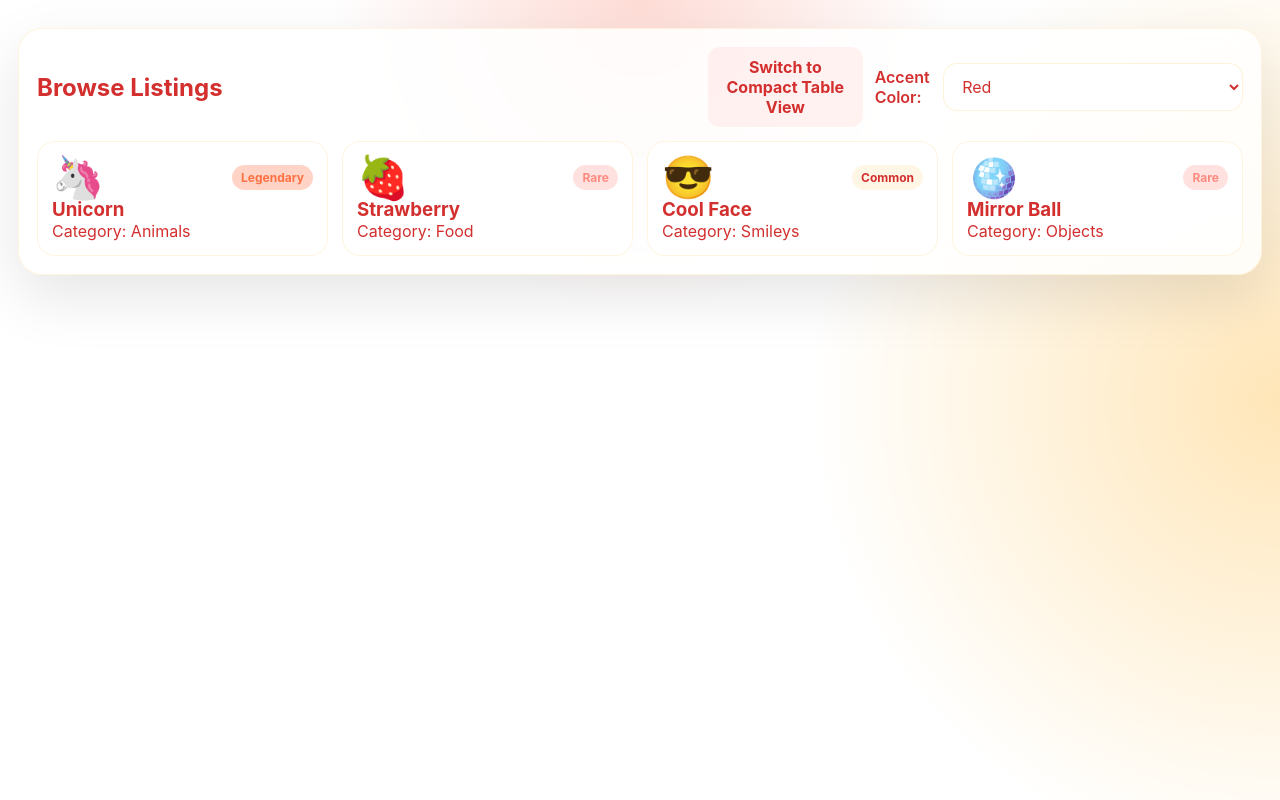
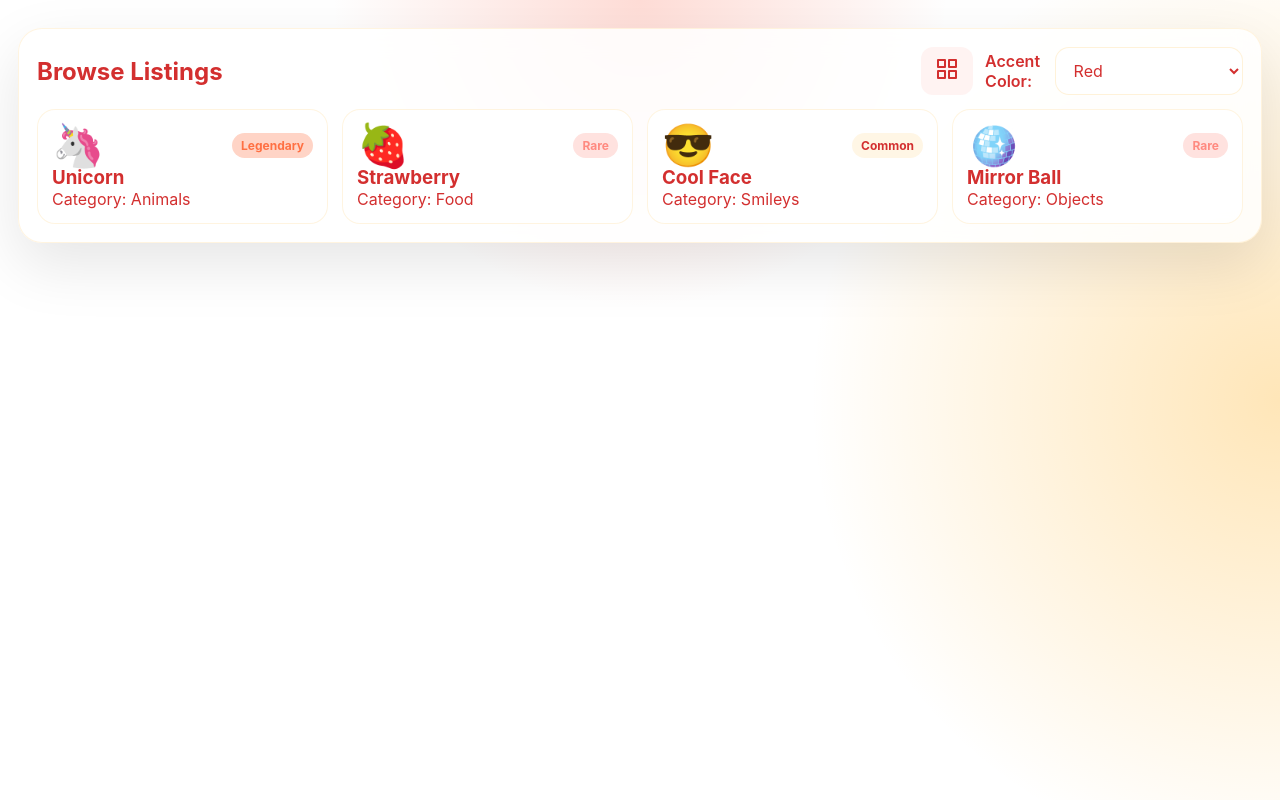
Before and after one commit to pri-m-05/emoji-exchange, a React (Vite) app in the folder emoji-exchange-starter/: page / in a window 1280 px wide. Built offline with nearby package versions, Linux system fonts and the light colour scheme.

Commit message:
feat: use icons for grid and list view toggle button

```diff
--- a/emoji-exchange-starter/src/App.tsx
+++ b/emoji-exchange-starter/src/App.tsx
@@ -44,7 +44,20 @@ export default function App() {
           <h2>Browse Listings</h2>
           <div style={{ display: "flex", gap: "12px", alignItems: "center" }}>
             <button className="button button-secondary" onClick={toggleView} aria-label="Toggle view">
-              {viewMode === "grid" ? "Switch to Compact Table View" : "Switch to Grid View"}
+              {viewMode === "grid" ? (
+                <svg xmlns="http://www.w3.org/2000/svg" width="24" height="24" fill="none" stroke="currentColor" strokeWidth="2" strokeLinecap="round" strokeLinejoin="round" aria-hidden="true" focusable="false" viewBox="0 0 24 24">
+                  <rect x="3" y="3" width="7" height="7"></rect>
+                  <rect x="14" y="3" width="7" height="7"></rect>
+                  <rect x="14" y="14" width="7" height="7"></rect>
+                  <rect x="3" y="14" width="7" height="7"></rect>
+                </svg>
+              ) : (
+                <svg xmlns="http://www.w3.org/2000/svg" width="24" height="24" fill="none" stroke="currentColor" strokeWidth="2" strokeLinecap="round" strokeLinejoin="round" aria-hidden="true" focusable="false" viewBox="0 0 24 24">
+                  <line x1="3" y1="6" x2="21" y2="6"></line>
+                  <line x1="3" y1="12" x2="21" y2="12"></line>
+                  <line x1="3" y1="18" x2="21" y2="18"></line>
+                </svg>
+              )}
             </button>
             <label htmlFor="accent-select" style={{ color: "var(--color-text-primary)", fontWeight: 600 }}>
               Accent Color:
```
Also changed, not shown: 3 other files (tests, documents, lock files or other folders).
